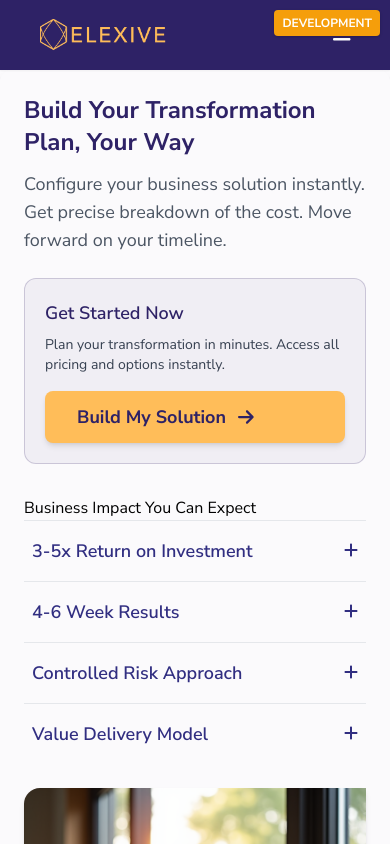
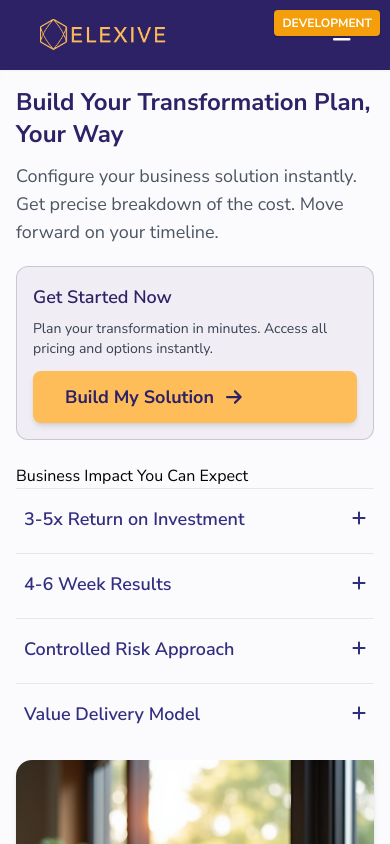
Before and after one commit to elexive-com/elexive-calc, a React (Create React App) app: page / in a window 390 px wide. Shown: the top 844 px of the page. Built offline with nearby package versions, Linux system fonts and the light colour scheme; what @react-pdf/renderer would draw is missing.

Commit message:
mobile view adjustments

```diff
--- a/src/components/CalculatorIntroduction.jsx
+++ b/src/components/CalculatorIntroduction.jsx
@@ -1,7 +1,7 @@
 import React, { useState } from 'react';
 import { FontAwesomeIcon } from '@fortawesome/react-fontawesome';
 import {
-  faInfoCircle, faArrowRight, faCalculator,
+  faInfoCircle, faArrowRight,
   faLightbulb, faPuzzlePiece,
   faLayerGroup,
   faCheckCircle, faNetworkWired,
@@ -31,12 +31,12 @@ const CollapsibleCard = ({ title, icon, content }) => {
       >
         <div className="flex-1">
           {typeof title === 'string' ? (
-            <h4 className="font-semibold text-lg text-indigo-900">{title}</h4>
+            <h4 className="font-semibold text-lg text-indigo-900 pr-2">{title}</h4>
           ) : (
             title
           )}
         </div>
-        <div>
+        <div className="flex-shrink-0">
           <FontAwesomeIcon
             icon={isExpanded ? faMinus : faPlus}
             className="text-indigo-900"
@@ -46,7 +46,7 @@ const CollapsibleCard = ({ title, icon, content }) => {
 
       {/* Content area with conditional rendering */}
       <div
-        className={`overflow-hidden transition-all duration-300 ${isExpanded ? 'opacity-100 py-4' : 'opacity-0 h-0 py-0'}`}
+        className={`overflow-hidden transition-all duration-300 ${isExpanded ? 'opacity-100 py-3 sm:py-4' : 'opacity-0 h-0 py-0'}`}
       >
         {isExpanded && content}
       </div>
@@ -78,9 +78,9 @@ const CalculatorIntroduction = ({ onGetStarted }) => {
   ];
 
   return (
-    <div className="elx-card p-6 mb-6">
+    <div className="elx-card p-4 sm:p-6 mb-6">
       {/* HEADER: Lead with control and speed */}
-      <div className="flex flex-col md:flex-row items-start md:items-center justify-between mb-6">
+      <div className="flex flex-col md:flex-row items-start md:items-center justify-between mb-5 md:mb-6">
         <div className="flex-1">
           <h2 className="text-2xl sm:text-3xl font-bold text-elx-primary mb-3">
             Build Your Transformation Plan, Your Way
@@ -89,14 +89,11 @@ const CalculatorIntroduction = ({ onGetStarted }) => {
             Configure your business solution instantly. Get precise breakdown of the cost. Move forward on your timeline.
           </p>
         </div>
-        <div className="hidden md:flex items-center justify-center w-20 h-20 bg-elx-primary rounded-xl shadow-md mt-4 md:mt-0 md:ml-6">
-          <FontAwesomeIcon icon={faCalculator} className="text-white text-3xl" />
-        </div>
       </div>
 
       {/* TOP ACTION SECTION: Immediate option to proceed */}
-      <div className="bg-elx-primary bg-opacity-5 rounded-xl p-5 mb-8 border border-elx-primary border-opacity-20">
-        <div className="flex flex-col md:flex-row md:justify-between md:items-center gap-4">
+      <div className="bg-elx-primary bg-opacity-5 rounded-xl p-4 sm:p-5 mb-6 md:mb-8 border border-elx-primary border-opacity-20">
+        <div className="flex flex-col md:flex-row md:justify-between md:items-center gap-3 md:gap-4">
           <div className="flex-1">
             <h3 className="text-lg font-semibold text-elx-primary mb-2">
               Get Started Now
@@ -121,7 +118,7 @@ const CalculatorIntroduction = ({ onGetStarted }) => {
 
         <div className="flex flex-col md:flex-row">
           <div className="order-1 md:order-1 w-full md:w-3/4 pr-0 md:pr-8">
-            <div className="space-y-0">
+            <div className="space-y-1 md:space-y-0">
               <CollapsibleCard
                 title="3-5x Return on Investment"
                 icon={faMoneyBillWave}
@@ -133,7 +130,7 @@ const CalculatorIntroduction = ({ onGetStarted }) => {
 
                   <div className="pt-3 border-t border-gray-200">
                     <h5 className="font-medium text-elx-primary text-sm mb-2">How we deliver this ROI:</h5>
-                    <ul className="text-sm text-gray-600 space-y-1">
+                    <ul className="text-sm text-gray-600 space-y-1 pl-1">
                       <li className="flex items-start">
                         <FontAwesomeIcon icon={faCheckCircle} className="text-elx-accent mt-0.5 mr-2 flex-shrink-0 text-xs" />
                         <span>Strategic operational improvements that reduce costs</span>
@@ -222,8 +219,8 @@ const CalculatorIntroduction = ({ onGetStarted }) => {
                   <div className="pt-3 border-t border-gray-200">
                     <h5 className="font-medium text-elx-primary text-sm mb-2">How our value model works:</h5>
                     <div className="bg-gray-50 rounded-lg p-3 mb-3">
-                      <div className="flex flex-col md:flex-row items-center justify-around gap-4">
-                        <div className="text-center">
+                      <div className="flex flex-col md:flex-row items-center justify-around gap-3 md:gap-4">
+                        <div className="text-center mb-2 md:mb-0">
                           <div className="text-sm font-semibold text-elx-primary mb-1">Your Business Challenge</div>
                           <div className="text-xs text-gray-600">Precisely Defined</div>
                         </div>
@@ -246,7 +243,7 @@ const CalculatorIntroduction = ({ onGetStarted }) => {
             </div>
           </div>
 
-          <div className="order-2 md:order-2 w-full md:w-1/4 mt-6 md:mt-0 md:pl-6">
+          <div className="order-2 md:order-2 w-full md:w-1/4 mt-4 md:mt-0 md:pl-6">
             <div className="sticky top-6">
               <img
                 src={`${process.env.PUBLIC_URL}/bonsai-square-1.png`}
@@ -273,7 +270,7 @@ const CalculatorIntroduction = ({ onGetStarted }) => {
           </div>
 
           <div className="order-1 md:order-2 w-full md:w-3/4">
-            <div className="space-y-0">
+            <div className="space-y-1 md:space-y-0">
               <CollapsibleCard
                 title="Growth & Revenue"
                 icon={faLightbulb}
@@ -374,7 +371,7 @@ const CalculatorIntroduction = ({ onGetStarted }) => {
 
         <div className="flex flex-col md:flex-row">
           <div className="order-1 md:order-1 w-full md:w-3/4 pr-0 md:pr-8">
-            <div className="space-y-0">
+            <div className="space-y-1 md:space-y-0">
               <CollapsibleCard
                 title="Instant Visibility & Transparency"
                 icon={faChartPie}
@@ -504,8 +501,8 @@ const CalculatorIntroduction = ({ onGetStarted }) => {
                 alt="Bonsai tree representing growth and balance"
                 className="w-full shadow-md rounded-tl-2xl rounded-tr-none rounded-br-2xl rounded-bl-none"
               />
-              <div className="mt-4 p-4 bg-gray-50 rounded-lg border border-gray-200">
-                <div className="flex items-center mb-2">
+              <div className="mt-3 md:mt-4 p-3 md:p-4 bg-gray-50 rounded-lg border border-gray-200">
+                <div className="flex items-center mb-1 md:mb-2">
                   <FontAwesomeIcon icon={faInfoCircle} className="text-elx-primary mr-2" />
                   <p className="text-sm font-medium text-elx-primary">
                     Design your solution in under 5 minutes. Download instantly.
@@ -524,7 +521,7 @@ const CalculatorIntroduction = ({ onGetStarted }) => {
         </h3>
 
         <div className="flex flex-col md:flex-row">
-          <div className="order-2 md:order-1 w-full md:w-1/4 mb-6 md:mb-0 md:pr-6">
+          <div className="order-2 md:order-1 w-full md:w-1/4 mb-4 md:mb-0 md:pr-6">
             <div>
               <img
                 src={`${process.env.PUBLIC_URL}/bonsai-square-1.png`}
@@ -535,7 +532,7 @@ const CalculatorIntroduction = ({ onGetStarted }) => {
           </div>
 
           <div className="order-1 md:order-2 w-full md:w-3/4">
-            <div className="space-y-4">
+            <div className="space-y-3 md:space-y-4">
               {/* Step 1 - Collapsible */}
               <CollapsibleCard
                 title={
@@ -680,7 +677,7 @@ const CalculatorIntroduction = ({ onGetStarted }) => {
       {/* SOLUTION FRAMEWORK: Three key areas of expertise */}
       <div className="mb-8">
         <h3 className="elx-heading-2">Solution Framework: Three Strategic Areas</h3>
-        <div className="elx-grid-3col">
+        <div className="grid grid-cols-1 sm:grid-cols-2 md:grid-cols-3 gap-4 md:gap-6">
           {pillars.map(pillar => {
             // Get the color code based on pillar type - improved contrast versions
             const getPillarColor = () => {
@@ -728,10 +725,10 @@ const CalculatorIntroduction = ({ onGetStarted }) => {
       </div>
 
       {/* SOCIAL PROOF: Executive testimonials */}
-      <div className="mb-8 bg-gray-50 rounded-xl p-6 border border-gray-200 shadow-sm">
+      <div className="mb-8 bg-gray-50 rounded-xl p-4 sm:p-6 border border-gray-200 shadow-sm">
         <h3 className="elx-heading-2">What Other Executives Are Saying</h3>
 
-        <div className="grid grid-cols-1 md:grid-cols-2 gap-6">
+        <div className="grid grid-cols-1 md:grid-cols-2 gap-4 sm:gap-6">
           <div className="bg-white p-5 rounded-lg shadow-sm border border-gray-200">
             <div className="flex items-center mb-3">
               <div className="w-12 h-12 rounded-full bg-elx-primary text-white flex items-center justify-center font-bold text-lg mr-3">
```
